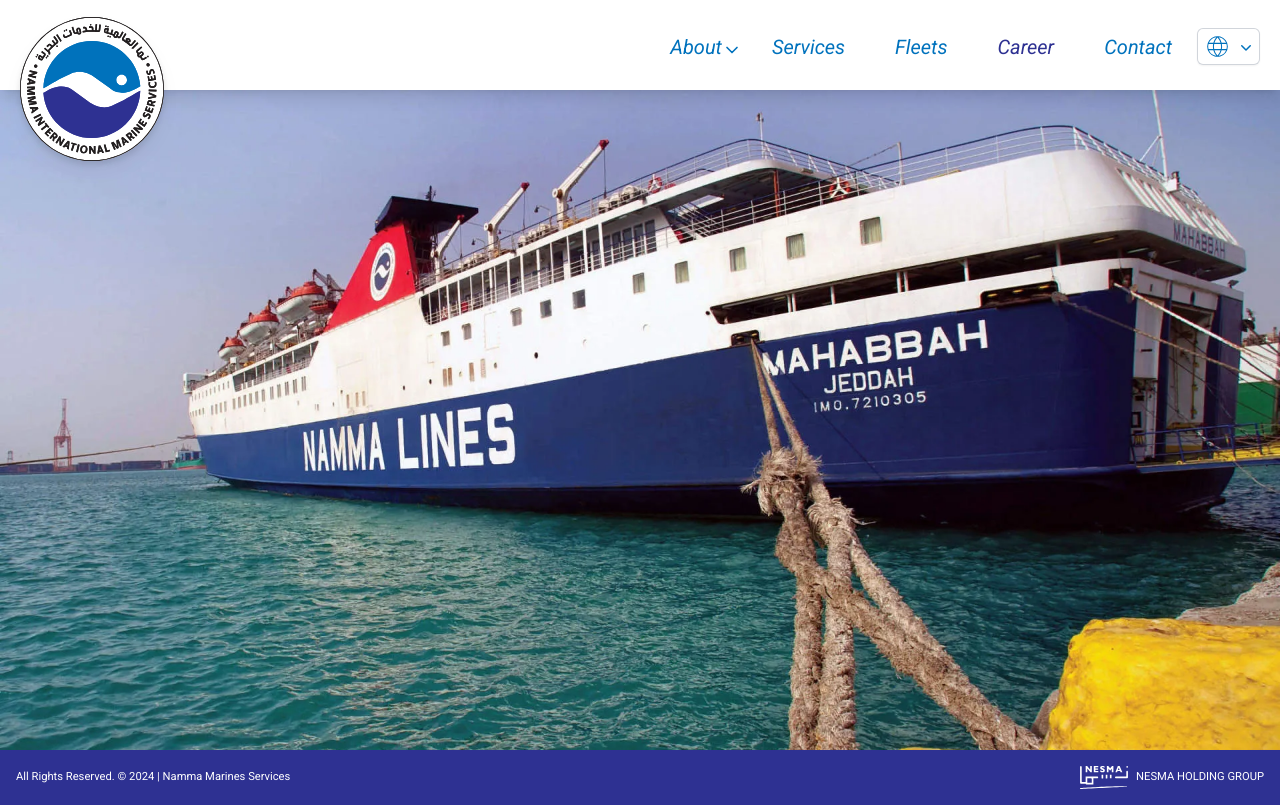
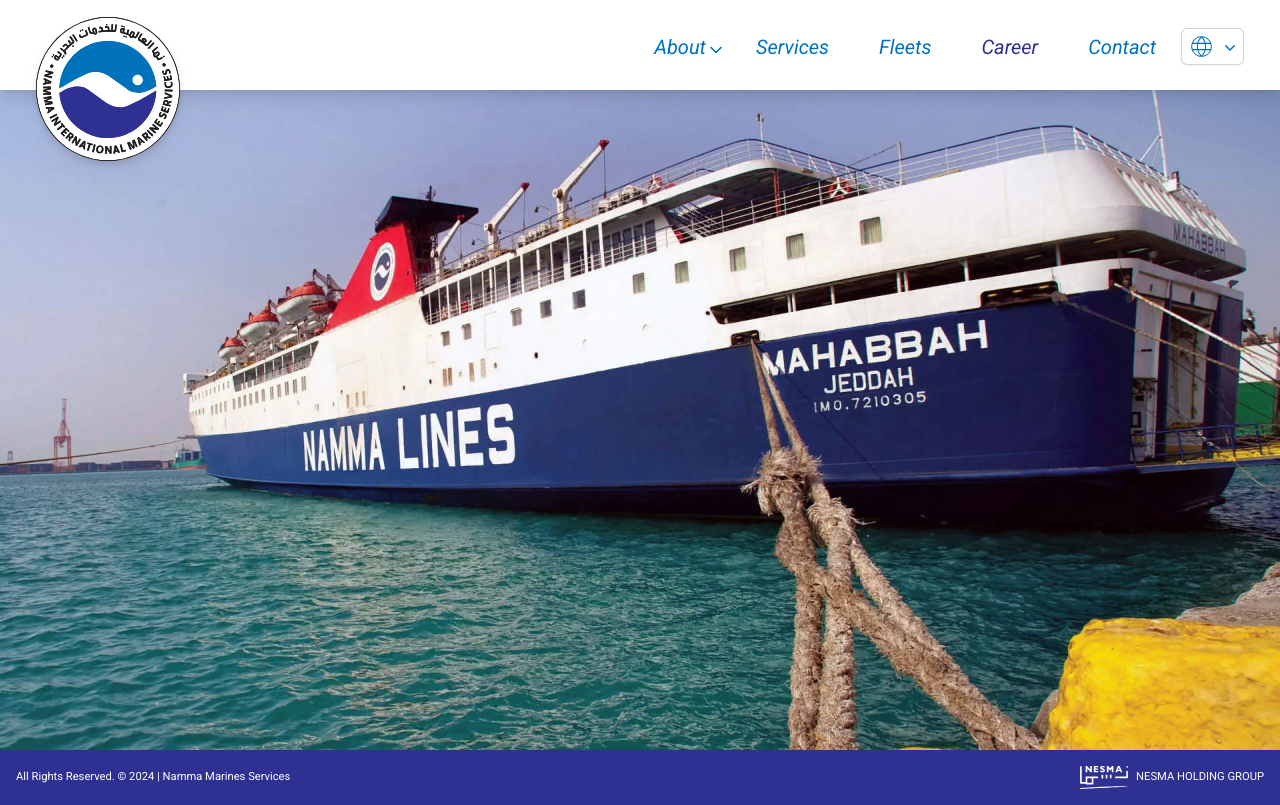
Before and after one commit to hassanidris/namma_marines, a React (Vite) app: page / in a window 1280 px wide. Built offline with nearby package versions, Linux system fonts and the light colour scheme.

Commit message:
fixing styling

```diff
--- a/src/components/LanguageSelector.jsx
+++ b/src/components/LanguageSelector.jsx
@@ -4,7 +4,7 @@
 
 import { Fragment } from "react";
 import { Menu, Transition } from "@headlessui/react";
-import { ChevronDownIcon, GlobeAltIcon } from "@heroicons/react/20/solid";
+import { ChevronDownIcon } from "@heroicons/react/20/solid";
 
 function classNames(...classes) {
   return classes.filter(Boolean).join(" ");
@@ -40,7 +40,7 @@
     //   })}
     // </div>
 
-    <Menu as="div" className="relative inline-block text-left">
+    <Menu as="div" className="relative inline-block text-center">
       <div>
         <Menu.Button className="inline-flex w-full justify-center items-center gap-x-1.5 rounded-md bg-white px-2 py-1.5 text-sm font-semibold text-accent shadow-sm ring-1 ring-inset ring-gray-300 hover:bg-gray-50">
           <CiGlobe size={25} />
--- a/src/components/Navbar.jsx
+++ b/src/components/Navbar.jsx
@@ -39,7 +39,7 @@
   return (
     <header className="header__middle bg-white  h-[90px] flex items-center justify-between shadow-lg sticky top-0">
       <div className="container max-w-[1290px] w-full m-auto flex justify-between items-center">
-        <div className="left relative flex justify-between w-full">
+        <div className="left relative flex justify-between w-full px-4">
           {/* Add Logo  */}
           <div className="header__middle__logo drop-shadow-lg">
             <NavLink exact activeClassName="is-active" to="/">
```
